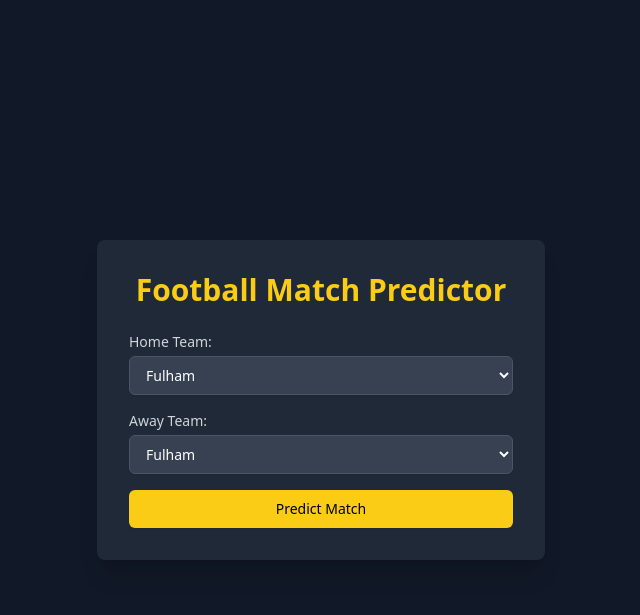
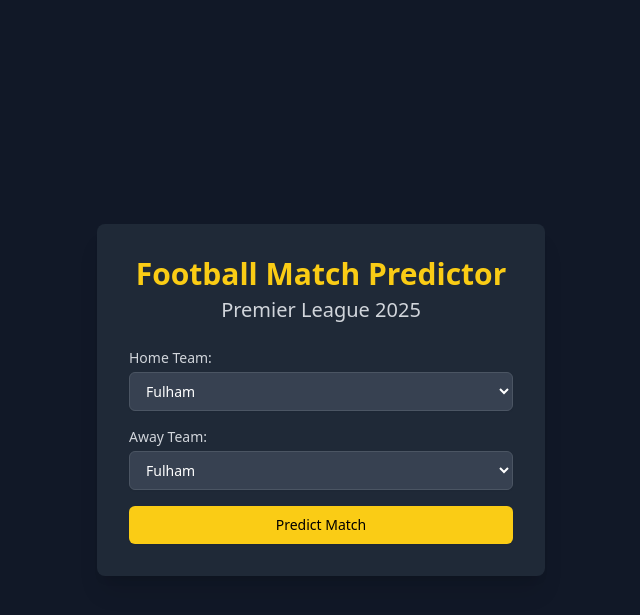
Before and after one commit to kakaprince46/match-Prediction, a Flask app: page / in a window 1280 px wide. Shown: the top 615 px of the page, without its empty margins (319-959 px from the left). Run offline with Flask 3, Linux system fonts and the light colour scheme; parts of the project's set-up code (start-up, migrations or seed data) failed here and were passed over; some libraries are stand-ins or nearby versions.

Commit message:
Initial commit

```diff
--- a/templates/index.html
+++ b/templates/index.html
@@ -8,7 +8,8 @@
 
 <body class="bg-gray-900 text-white flex items-center justify-center min-h-screen">
     <div class="bg-gray-800 p-8 rounded-lg shadow-xl w-full max-w-md">
-        <h1 class="text-3xl font-bold text-center mb-6 text-yellow-400">Football Match Predictor</h1>
+        <h1 class="text-3xl font-bold text-center mb-1 text-yellow-400">Football Match Predictor</h1>
+        <h2 class="text-xl font-medium text-center mb-6 text-gray-300">Premier League 2025</h2>
         <form action="/predict" method="post" class="space-y-4">
             <div>
                 <label for="home_team" class="block text-sm font-medium text-gray-300">Home Team:</label>
--- a/templates/result.html
+++ b/templates/result.html
@@ -8,8 +8,9 @@
 
 <body class="bg-gray-900 text-white flex items-center justify-center min-h-screen">
     <div class="bg-gray-800 p-8 rounded-lg shadow-xl w-full max-w-md">
-        <h1 class="text-3xl font-bold text-center mb-6 text-yellow-400">Prediction for {{ home_team }} vs {{ away_team
+        <h1 class="text-3xl font-bold text-center mb-1 text-yellow-400">Prediction for {{ home_team }} vs {{ away_team
             }}</h1>
+        <h2 class="text-xl font-medium text-center mb-6 text-gray-300">Premier League 2025</h2>
 
         <div class="space-y-4 mb-6">
             <h2 class="text-2xl font-semibold border-b border-gray-700 pb-2 text-yellow-300">Half-Time Prediction</h2>
```
